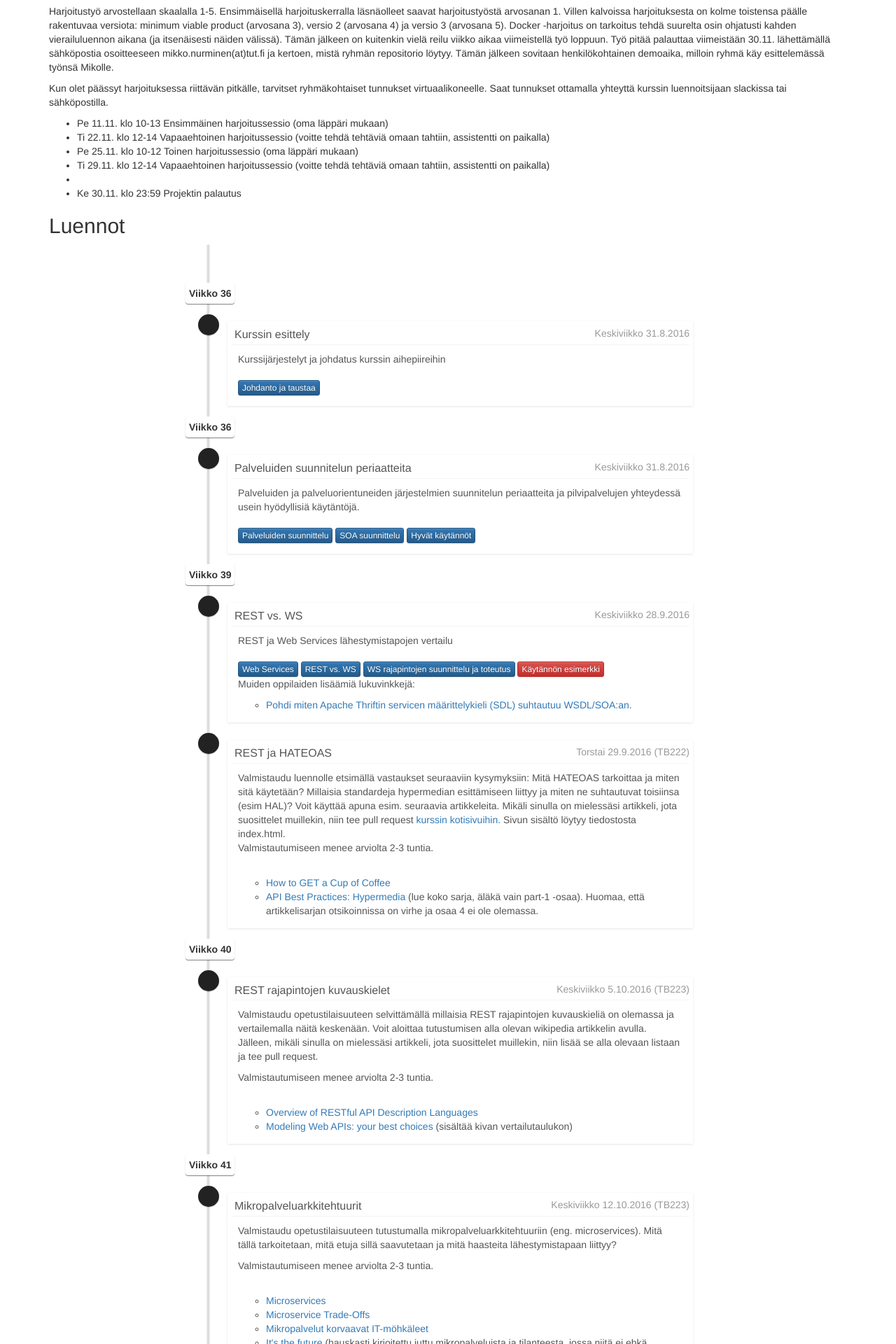
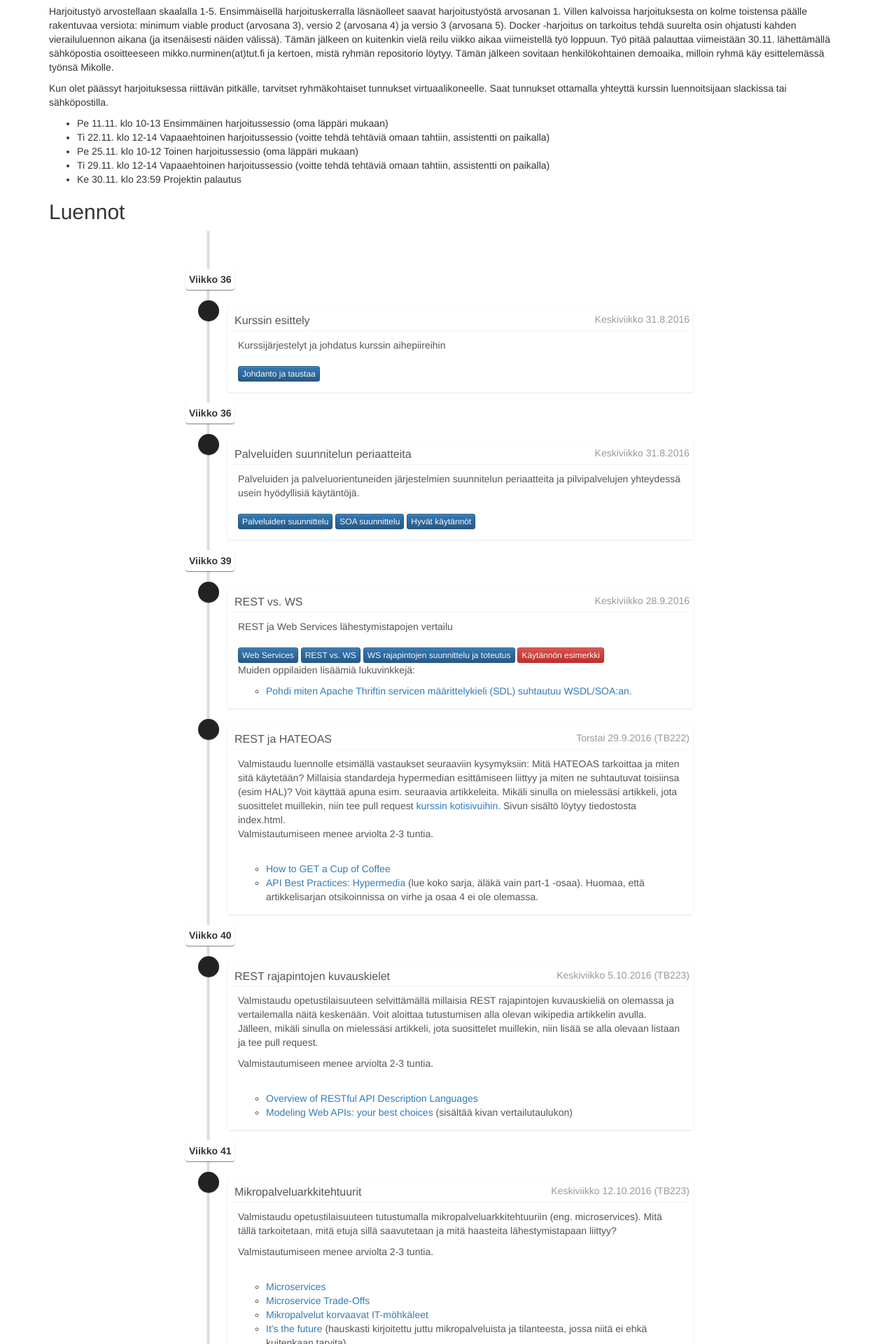
Before and after one commit to Palpo/palpo.github.io, a Jekyll site: the page built from index.html, in a window 1280 px wide. Shown: the part 1174-3094 px from the top of the page at 70% size. Built offline with Jekyll 4.4.1, drawn with Linux system fonts in a browser that asks for light colours; nearby versions of some CDN libraries.

Commit message:
fix typo

```diff
--- a/index.html
+++ b/index.html
@@ -51,7 +51,7 @@ layout: default
         <li>Pe 11.11. klo 10-13 Ensimmäinen harjoitussessio (oma läppäri mukaan)</li>
         <li>Ti 22.11. klo 12-14 Vapaaehtoinen harjoitussessio (voitte tehdä tehtäviä omaan tahtiin, assistentti on paikalla)</li>
         <li>Pe 25.11. klo 10-12 Toinen harjoitussessio (oma läppäri mukaan)</li>
-        <li>Ti 29.11. klo 12-14 Vapaaehtoinen harjoitussessio (voitte tehdä tehtäviä omaan tahtiin, assistentti on paikalla)<li>
+        <li>Ti 29.11. klo 12-14 Vapaaehtoinen harjoitussessio (voitte tehdä tehtäviä omaan tahtiin, assistentti on paikalla)</li>
         <li>Ke 30.11. klo 23:59 Projektin palautus
     </ul>
 
```
